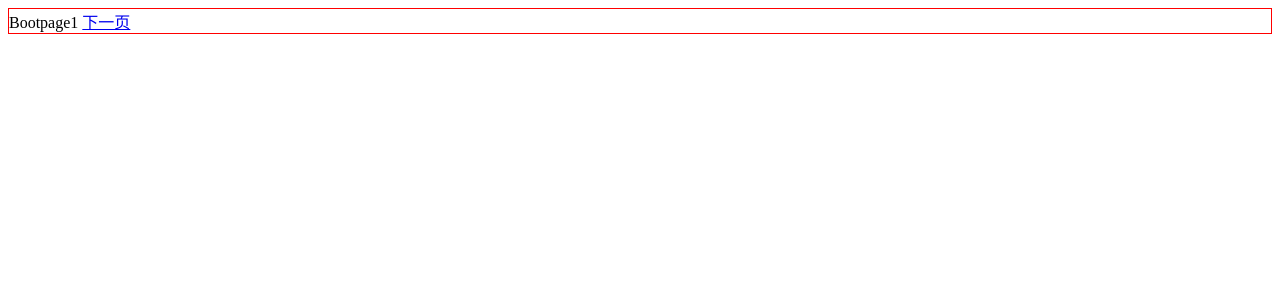
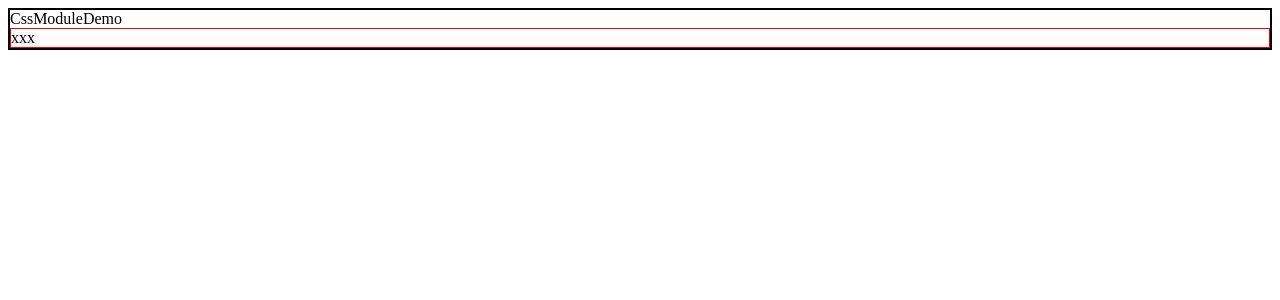
Before and after one commit to nanpangyou/pixelFE-react, a React (Vite) app: page /#/css-module-demo in a window 1280 px wide. Before the commit this address led to /#/welcome/1. Shown: the top 300 px of the page. Built offline with nearby package versions, Linux system fonts and the light colour scheme.

Commit message:
add css module and style component demo

```diff
--- a/package.json
+++ b/package.json
@@ -14,7 +14,9 @@
     "@react-spring/web": "9.7.2",
     "react": "18.2.0",
     "react-dom": "18.2.0",
-    "react-router-dom": "6.11.2"
+    "react-router-dom": "6.11.2",
+    "sass": "1.63.3",
+    "styled-components": "6.0.0-rc.3"
   },
   "devDependencies": {
     "@types/react": "18.0.28",
--- /dev/null
+++ b/src/components/demo/CssModuleDemo.module.scss
@@ -0,0 +1,6 @@
+.warp {
+  border: 2px solid black;
+}
+.mydiv {
+  border: 1px solid red;
+}
--- /dev/null
+++ b/src/components/demo/CssModuleDemo.tsx
@@ -0,0 +1,11 @@
+import * as React from "react";
+import s from "./CssModuleDemo.module.scss";
+
+export const CssModuleDemo: React.FC = () => {
+  return (
+    <div className={s.warp}>
+      CssModuleDemo
+      <div className={s.mydiv}>xxx</div>
+    </div>
+  );
+};
--- /dev/null
+++ b/src/components/demo/StyleComponentDemo.tsx
@@ -0,0 +1,19 @@
+import * as React from "react";
+import styled from "styled-components";
+
+const BorderDiv = styled.div`
+  border: 1px solid red;
+  width: 100px;
+  height: 100px;
+  &:hover {
+    background: red;
+  }
+`;
+export const StyleComponentDemo: React.FC = () => {
+  return (
+    <>
+      <div>StyleComponentDemo</div>
+      <BorderDiv />
+    </>
+  );
+};
```
Also changed, not shown: src/routes/routes.tsx (+10 -0 lines), 1 other file (tests, documents, lock files or other folders).
